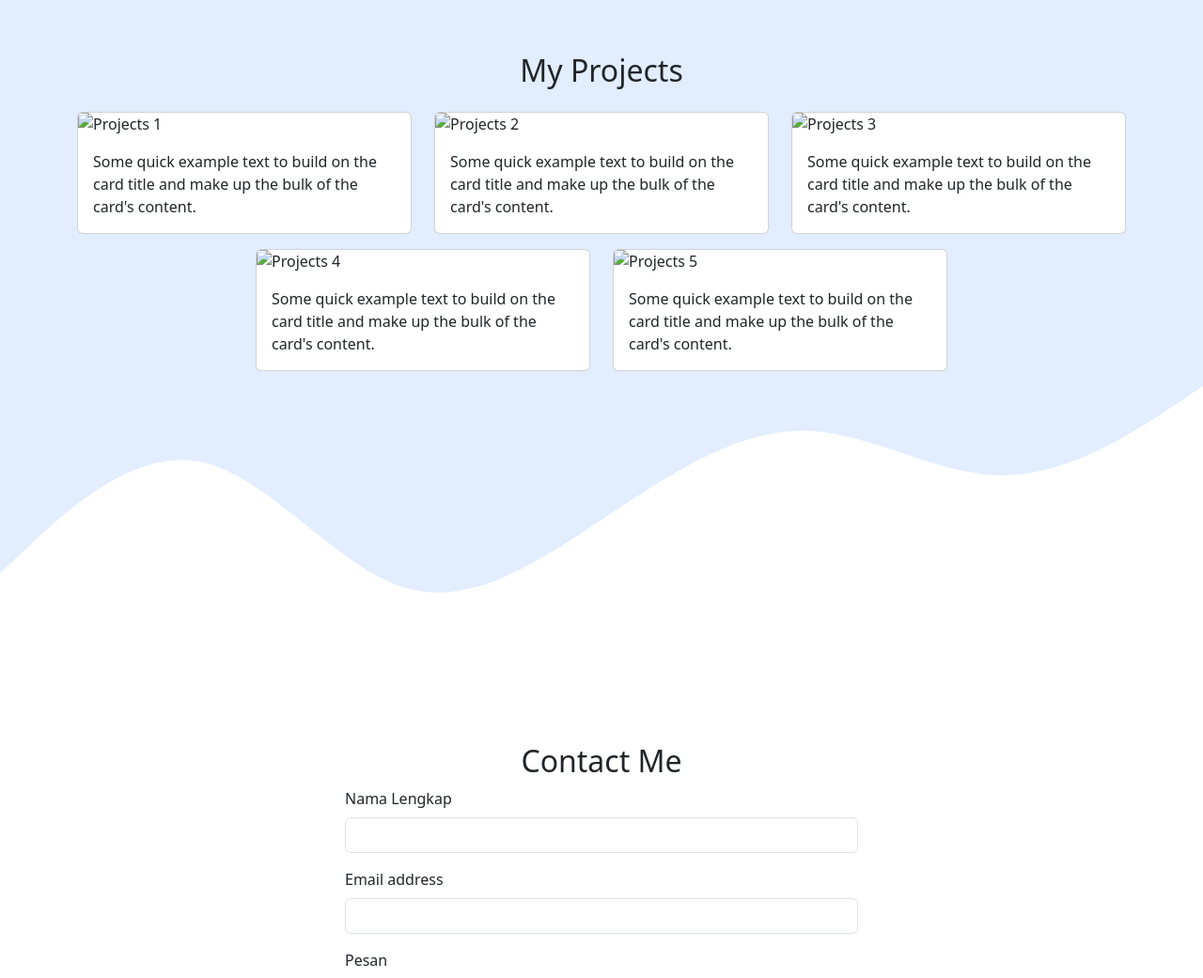
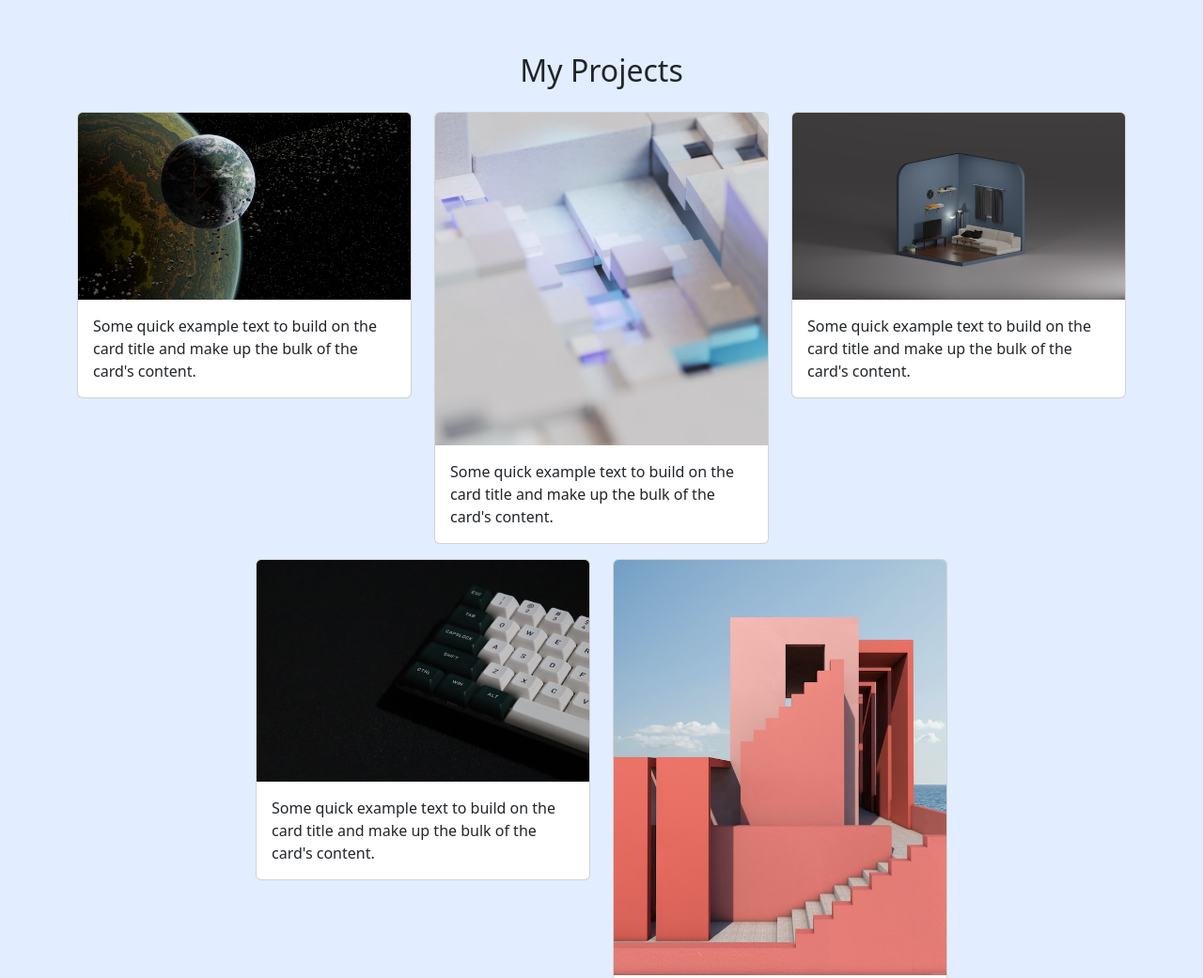
Before and after one commit to agriebychaniago/portfolio-website, a plain HTML site: page index.html in a window 1280 px wide. Shown: the part 1380-2421 px from the top of the page at 94% size. Drawn offline with nearby package versions, Linux system fonts and the light colour scheme; the site is published under a folder, as on GitHub Pages, so addresses that start at the root find nothing.

Commit message:
ganti directori projects

```diff
--- a/index.html
+++ b/index.html
@@ -106,7 +106,7 @@
           <div class="col-md-4 mb-3">
             <div class="card">
               <img
-                src="/img/projects/projects1.jpg"
+                src="img/projects/projects1.jpg"
                 class="card-img-top"
                 alt="Projects 1"
               />
@@ -121,7 +121,7 @@
           <div class="col-md-4 mb-3">
             <div class="card">
               <img
-                src="/img/projects/projects2.jpg"
+                src="img/projects/projects2.jpg"
                 class="card-img-top"
                 alt="Projects 2"
               />
@@ -136,7 +136,7 @@
           <div class="col-md-4 mb-3">
             <div class="card">
               <img
-                src="/img/projects/projects3.jpg"
+                src="img/projects/projects3.jpg"
                 class="card-img-top"
                 alt="Projects 3"
               />
@@ -151,7 +151,7 @@
           <div class="col-md-4 mb-3">
             <div class="card">
               <img
-                src="/img/projects/projects4.jpg"
+                src="img/projects/projects4.jpg"
                 class="card-img-top"
                 alt="Projects 4"
               />
@@ -166,7 +166,7 @@
           <div class="col-md-4 mb-3">
             <div class="card">
               <img
-                src="/img/projects/projects5.jpg"
+                src="img/projects/projects5.jpg"
                 class="card-img-top"
                 alt="Projects 5"
               />
```
